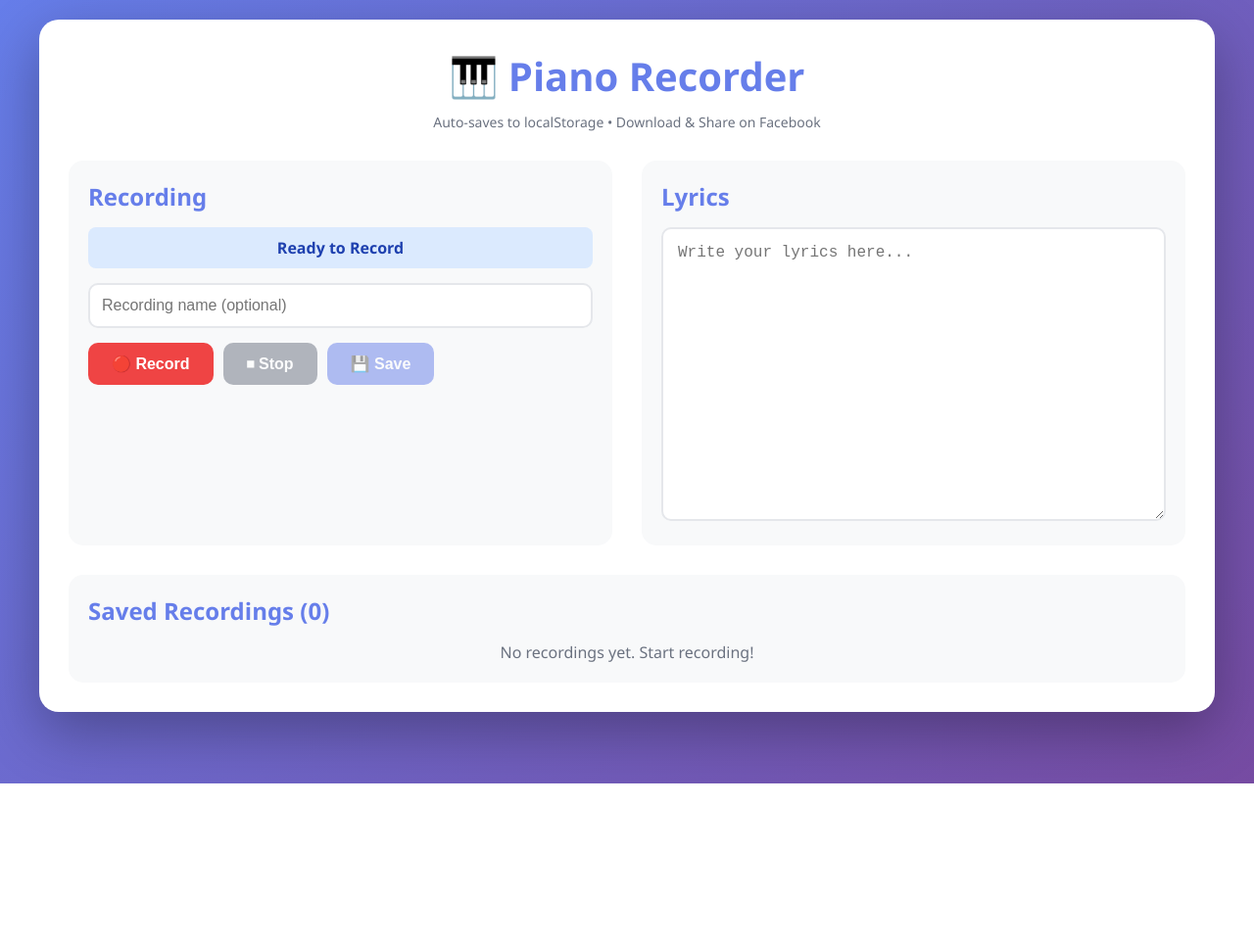
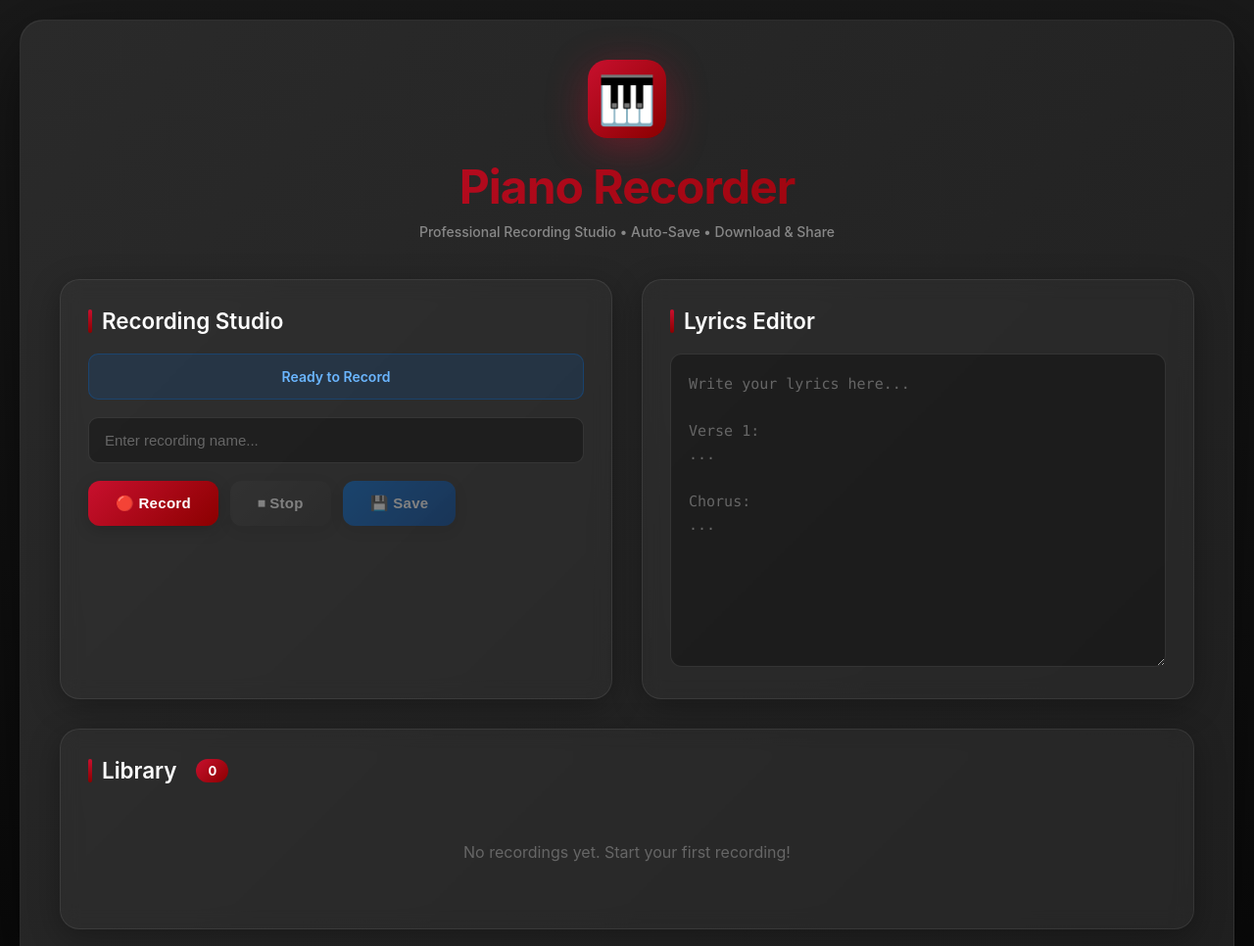
Before and after one commit to UnknownHimS/recordPiano, a plain HTML site: page index.html in a window 1280 px wide. Shown: the top 966 px of the page at 98% size. Before the commit the page ends 800 px from the top, so only its background shows below. Drawn offline with Linux system fonts and the light colour scheme.

Commit message:
Update index.html

```diff
--- a/index.html
+++ b/index.html
@@ -4,7 +4,6 @@
     <meta charset="UTF-8">
     <meta name="viewport" content="width=device-width, initial-scale=1.0">
     <title>Piano Recorder</title>
-    <link rel="icon" href="https://png.pngtree.com/png-clipart/20220103/original/pngtree-piano-cartoon-element-design-png-image_7011030.png" type="image/png">
     <style>
         * {
             margin: 0;
@@ -12,30 +11,53 @@
             box-sizing: border-box;
         }
         body {
-            font-family: 'Segoe UI', Tahoma, Geneva, Verdana, sans-serif;
-            background: linear-gradient(135deg, #667eea 0%, #764ba2 100%);
+            font-family: -apple-system, BlinkMacSystemFont, 'Segoe UI', Roboto, 'Helvetica Neue', Arial, sans-serif;
+            background: linear-gradient(180deg, #1a1a1a 0%, #0a0a0a 100%);
             min-height: 100vh;
             padding: 20px;
+            color: #e5e5e5;
         }
         .container {
-            max-width: 1200px;
+            max-width: 1400px;
             margin: 0 auto;
-            background: white;
+            background: linear-gradient(135deg, #2a2a2a 0%, #1f1f1f 100%);
+            border-radius: 24px;
+            padding: 40px;
+            box-shadow: 0 25px 80px rgba(0,0,0,0.6), 0 0 1px rgba(255,255,255,0.1) inset;
+            border: 1px solid rgba(255,255,255,0.05);
+        }
+        .header {
+            text-align: center;
+            margin-bottom: 40px;
+        }
+        .logo {
+            width: 80px;
+            height: 80px;
+            margin: 0 auto 20px;
+            background: linear-gradient(135deg, #c8102e 0%, #8b0000 100%);
             border-radius: 20px;
-            padding: 30px;
-            box-shadow: 0 20px 60px rgba(0,0,0,0.3);
+            display: flex;
+            align-items: center;
+            justify-content: center;
+            font-size: 48px;
+            box-shadow: 0 10px 40px rgba(200, 16, 46, 0.4);
         }
         h1 {
-            text-align: center;
-            color: #667eea;
-            margin-bottom: 10px;
-            font-size: 2.5em;
+            background: linear-gradient(135deg, #c8102e 0%, #8b0000 100%);
+            -webkit-background-clip: text;
+            -webkit-text-fill-color: transparent;
+            background-clip: text;
+            margin-bottom: 8px;
+            font-size: 3em;
+            font-weight: 700;
+            letter-spacing: -1px;
         }
         .subtitle {
             text-align: center;
-            color: #6b7280;
-            margin-bottom: 30px;
+            color: #888;
+            margin-bottom: 40px;
             font-size: 14px;
+            font-weight: 500;
         }
         .main-content {
             display: grid;
@@ -44,126 +66,182 @@
             margin-bottom: 30px;
         }
         .section {
-            background: #f8f9fa;
-            padding: 20px;
-            border-radius: 15px;
+            background: rgba(255,255,255,0.03);
+            backdrop-filter: blur(10px);
+            padding: 28px;
+            border-radius: 20px;
+            border: 1px solid rgba(255,255,255,0.08);
+            box-shadow: 0 8px 32px rgba(0,0,0,0.3);
         }
         .section h2 {
-            color: #667eea;
-            margin-bottom: 15px;
-            font-size: 1.5em;
+            color: #fff;
+            margin-bottom: 20px;
+            font-size: 1.4em;
+            font-weight: 600;
+            display: flex;
+            align-items: center;
+            gap: 10px;
+        }
+        .section h2::before {
+            content: '';
+            width: 4px;
+            height: 24px;
+            background: linear-gradient(180deg, #c8102e 0%, #8b0000 100%);
+            border-radius: 2px;
         }
         .recorder-controls {
             display: flex;
-            gap: 10px;
+            gap: 12px;
             margin-bottom: 20px;
             flex-wrap: wrap;
         }
         button {
-            padding: 12px 24px;
+            padding: 14px 28px;
             border: none;
-            border-radius: 10px;
-            font-size: 16px;
+            border-radius: 12px;
+            font-size: 15px;
             cursor: pointer;
-            transition: all 0.3s;
+            transition: all 0.3s cubic-bezier(0.4, 0, 0.2, 1);
             font-weight: 600;
+            letter-spacing: 0.3px;
+            box-shadow: 0 4px 16px rgba(0,0,0,0.2);
         }
         .record-btn {
-            background: #ef4444;
+            background: linear-gradient(135deg, #c8102e 0%, #8b0000 100%);
             color: white;
         }
         .record-btn:hover {
-            background: #dc2626;
-            transform: scale(1.05);
+            transform: translateY(-2px);
+            box-shadow: 0 6px 24px rgba(200, 16, 46, 0.4);
         }
         .record-btn.recording {
-            background: #991b1b;
+            background: linear-gradient(135deg, #8b0000 0%, #5a0000 100%);
             animation: pulse 1.5s infinite;
         }
         @keyframes pulse {
-            0%, 100% { opacity: 1; }
-            50% { opacity: 0.7; }
+            0%, 100% { box-shadow: 0 6px 24px rgba(200, 16, 46, 0.6); }
+            50% { box-shadow: 0 6px 32px rgba(200, 16, 46, 0.9); }
         }
         .stop-btn {
-            background: #6b7280;
+            background: linear-gradient(135deg, #3a3a3a 0%, #2a2a2a 100%);
             color: white;
         }
         .stop-btn:hover {
-            background: #4b5563;
+            background: linear-gradient(135deg, #4a4a4a 0%, #3a3a3a 100%);
+            transform: translateY(-2px);
         }
         .play-btn {
-            background: #10b981;
+            background: linear-gradient(135deg, #2d7a3e 0%, #1a5526 100%);
             color: white;
+            padding: 10px 20px;
+            font-size: 14px;
         }
         .play-btn:hover {
-            background: #059669;
+            background: linear-gradient(135deg, #3a9150 0%, #2d7a3e 100%);
+            transform: translateY(-2px);
         }
         .save-btn {
-            background: #667eea;
+            background: linear-gradient(135deg, #0066cc 0%, #004499 100%);
             color: white;
         }
         .save-btn:hover {
-            background: #5568d3;
+            background: linear-gradient(135deg, #0077ee 0%, #0066cc 100%);
+            transform: translateY(-2px);
         }
         .download-btn {
-            background: #f59e0b;
+            background: linear-gradient(135deg, #d97706 0%, #b45309 100%);
             color: white;
+            padding: 10px 20px;
+            font-size: 14px;
         }
         .download-btn:hover {
-            background: #d97706;
+            background: linear-gradient(135deg, #f59e0b 0%, #d97706 100%);
+            transform: translateY(-2px);
         }
         .delete-btn {
-            background: #ef4444;
+            background: linear-gradient(135deg, #991b1b 0%, #7f1d1d 100%);
             color: white;
-            padding: 8px 12px;
+            padding: 10px 16px;
             font-size: 14px;
         }
         .delete-btn:hover {
-            background: #dc2626;
+            background: linear-gradient(135deg, #b91c1c 0%, #991b1b 100%);
+            transform: translateY(-2px);
         }
         button:disabled {
-            opacity: 0.5;
+            opacity: 0.4;
             cursor: not-allowed;
+            transform: none !important;
         }
         .lyrics-editor {
             width: 100%;
-            min-height: 300px;
-            padding: 15px;
-            border: 2px solid #e5e7eb;
-            border-radius: 10px;
-            font-size: 16px;
-            font-family: 'Courier New', monospace;
+            min-height: 320px;
+            padding: 18px;
+            border: 1px solid rgba(255,255,255,0.1);
+            border-radius: 12px;
+            font-size: 15px;
+            font-family: 'Consolas', 'Monaco', 'Courier New', monospace;
             resize: vertical;
+            background: rgba(0,0,0,0.3);
+            color: #e5e5e5;
+            line-height: 1.6;
         }
         .lyrics-editor:focus {
             outline: none;
-            border-color: #667eea;
+            border-color: #c8102e;
+            background: rgba(0,0,0,0.4);
+        }
+        .lyrics-editor::placeholder {
+            color: #666;
         }
         .recordings-list {
-            max-height: 400px;
+            max-height: 450px;
             overflow-y: auto;
         }
+        .recordings-list::-webkit-scrollbar {
+            width: 8px;
+        }
+        .recordings-list::-webkit-scrollbar-track {
+            background: rgba(255,255,255,0.05);
+            border-radius: 4px;
+        }
+        .recordings-list::-webkit-scrollbar-thumb {
+            background: rgba(200, 16, 46, 0.5);
+            border-radius: 4px;
+        }
+        .recordings-list::-webkit-scrollbar-thumb:hover {
+            background: rgba(200, 16, 46, 0.7);
+        }
         .recording-item {
-            background: white;
-            padding: 15px;
-            margin-bottom: 10px;
-            border-radius: 10px;
+            background: rgba(255,255,255,0.04);
+            padding: 18px;
+            margin-bottom: 12px;
+            border-radius: 14px;
             display: flex;
             justify-content: space-between;
             align-items: center;
-            box-shadow: 0 2px 5px rgba(0,0,0,0.1);
+            box-shadow: 0 4px 16px rgba(0,0,0,0.2);
+            border: 1px solid rgba(255,255,255,0.06);
+            transition: all 0.3s;
+        }
+        .recording-item:hover {
+            background: rgba(255,255,255,0.06);
+            border-color: rgba(200, 16, 46, 0.3);
+            transform: translateX(4px);
         }
         .recording-info {
             flex: 1;
         }
         .recording-name {
             font-weight: 600;
-            color: #1f2937;
-            margin-bottom: 5px;
+            color: #fff;
+            margin-bottom: 6px;
+            font-size: 16px;
         }
         .recording-date {
             font-size: 12px;
-            color: #6b7280;
+            color: #888;
+            font-weight: 500;
         }
         .recording-actions {
             display: flex;
@@ -171,37 +249,78 @@
             flex-wrap: wrap;
         }
         .status {
-            padding: 10px;
-            border-radius: 8px;
-            margin-bottom: 15px;
+            padding: 14px;
+            border-radius: 10px;
+            margin-bottom: 18px;
             text-align: center;
             font-weight: 600;
+            font-size: 14px;
+            border: 1px solid;
         }
         .status.recording {
-            background: #fee2e2;
-            color: #991b1b;
+            background: rgba(200, 16, 46, 0.15);
+            color: #ff4d6d;
+            border-color: rgba(200, 16, 46, 0.3);
         }
         .status.idle {
-            background: #dbeafe;
-            color: #1e40af;
+            background: rgba(0, 102, 204, 0.15);
+            color: #6bb6ff;
+            border-color: rgba(0, 102, 204, 0.3);
         }
         .status.saved {
-            background: #d1fae5;
-            color: #065f46;
+            background: rgba(45, 122, 62, 0.15);
+            color: #5dd879;
+            border-color: rgba(45, 122, 62, 0.3);
         }
         input[type="text"] {
             width: 100%;
-            padding: 12px;
-            border: 2px solid #e5e7eb;
+            padding: 14px 16px;
+            border: 1px solid rgba(255,255,255,0.1);
             border-radius: 10px;
-            font-size: 16px;
-            margin-bottom: 15px;
+            font-size: 15px;
+            margin-bottom: 18px;
+            background: rgba(0,0,0,0.3);
+            color: #e5e5e5;
+            transition: all 0.3s;
         }
         input[type="text"]:focus {
             outline: none;
-            border-color: #667eea;
+            border-color: #c8102e;
+            background: rgba(0,0,0,0.4);
+        }
+        input[type="text"]::placeholder {
+            color: #666;
+        }
+        audio {
+            width: 100%;
+            margin-top: 15px;
+            border-radius: 10px;
+            filter: brightness(0.9);
+        }
+        .count-badge {
+            background: linear-gradient(135deg, #c8102e 0%, #8b0000 100%);
+            color: white;
+            padding: 4px 12px;
+            border-radius: 20px;
+            font-size: 13px;
+            font-weight: 700;
+            margin-left: 10px;
+        }
+        .lyrics-tag {
+            font-size: 12px;
+            color: #888;
+            margin-top: 6px;
+            display: flex;
+            align-items: center;
+            gap: 5px;
         }
         @media (max-width: 768px) {
+            .container {
+                padding: 25px;
+            }
+            h1 {
+                font-size: 2em;
+            }
             .main-content {
                 grid-template-columns: 1fr;
             }
@@ -213,32 +332,41 @@
 </head>
 <body>
     <div class="container">
-        <h1>🎹 Piano Recorder</h1>
-        <div class="subtitle">Auto-saves to localStorage • Download & Share on Facebook</div>
+        <div class="header">
+            <div class="logo">🎹</div>
+            <h1>Piano Recorder</h1>
+            <div class="subtitle">Professional Recording Studio • Auto-Save • Download & Share</div>
+        </div>
 
         <div class="main-content">
             <div class="section">
-                <h2>Recording</h2>
+                <h2>Recording Studio</h2>
                 <div class="status idle" id="status">Ready to Record</div>
-                <input type="text" id="recordingName" placeholder="Recording name (optional)" />
+                <input type="text" id="recordingName" placeholder="Enter recording name..." />
                 <div class="recorder-controls">
                     <button class="record-btn" id="recordBtn">🔴 Record</button>
                     <button class="stop-btn" id="stopBtn" disabled>⏹ Stop</button>
                     <button class="save-btn" id="saveBtn" disabled>💾 Save</button>
                 </div>
-                <audio id="audioPlayback" controls style="width: 100%; margin-top: 15px; display: none;"></audio>
+                <audio id="audioPlayback" controls style="display: none;"></audio>
             </div>
 
             <div class="section">
-                <h2>Lyrics</h2>
-                <textarea class="lyrics-editor" id="lyricsEditor" placeholder="Write your lyrics here..."></textarea>
+                <h2>Lyrics Editor</h2>
+                <textarea class="lyrics-editor" id="lyricsEditor" placeholder="Write your lyrics here...
+
+Verse 1:
+...
+
+Chorus:
+..."></textarea>
             </div>
         </div>
 
         <div class="section">
-            <h2>Saved Recordings (<span id="recordingCount">0</span>)</h2>
+            <h2>Library <span class="count-badge" id="recordingCount">0</span></h2>
             <div class="recordings-list" id="recordingsList">
-                <p style="text-align: center; color: #6b7280;">No recordings yet. Start recording!</p>
+                <p style="text-align: center; color: #666; padding: 40px 0;">No recordings yet. Start your first recording!</p>
             </div>
         </div>
     </div>
@@ -259,7 +387,6 @@
         const recordingsList = document.getElementById('recordingsList');
         const recordingCount = document.getElementById('recordingCount');
 
-        // Load recordings from localStorage on startup
         loadRecordings();
 
         recordBtn.addEventListener('click', startRecording);
@@ -347,7 +474,7 @@
                 currentRecordingBlob = null;
                 saveBtn.disabled = true;
                 status.className = 'status saved';
-                status.textContent = '✅ Saved to localStorage! Ready for next recording';
+                status.textContent = '✅ Saved Successfully! Ready for next recording';
 
                 setTimeout(() => {
                     status.className = 'status idle';
@@ -361,7 +488,7 @@
             recordingCount.textContent = recordings.length;
 
             if (recordings.length === 0) {
-                recordingsList.innerHTML = '<p style="text-align: center; color: #6b7280;">No recordings yet. Start recording!</p>';
+                recordingsList.innerHTML = '<p style="text-align: center; color: #666; padding: 40px 0;">No recordings yet. Start your first recording!</p>';
                 return;
             }
 
@@ -370,7 +497,7 @@
                     <div class="recording-info">
                         <div class="recording-name">${rec.name}</div>
                         <div class="recording-date">${rec.date}</div>
-                        ${rec.lyrics ? '<div style="font-size: 12px; color: #6b7280; margin-top: 5px;">📝 Has lyrics</div>' : ''}
+                        ${rec.lyrics ? '<div class="lyrics-tag">📝 Includes lyrics</div>' : ''}
                     </div>
                     <div class="recording-actions">
                         <button class="play-btn" onclick="playRecording(${rec.id})">▶ Play</button>
@@ -396,13 +523,11 @@
         function downloadRecording(id) {
             const recording = recordings.find(r => r.id === id);
             if (recording) {
-                // Download audio file
                 const a = document.createElement('a');
                 a.href = recording.audioData;
                 a.download = `${recording.name}.wav`;
                 a.click();
 
-                // Download lyrics if available
                 if (recording.lyrics) {
                     const lyricsBlob = new Blob([recording.lyrics], { type: 'text/plain' });
                     const lyricsUrl = URL.createObjectURL(lyricsBlob);
```
